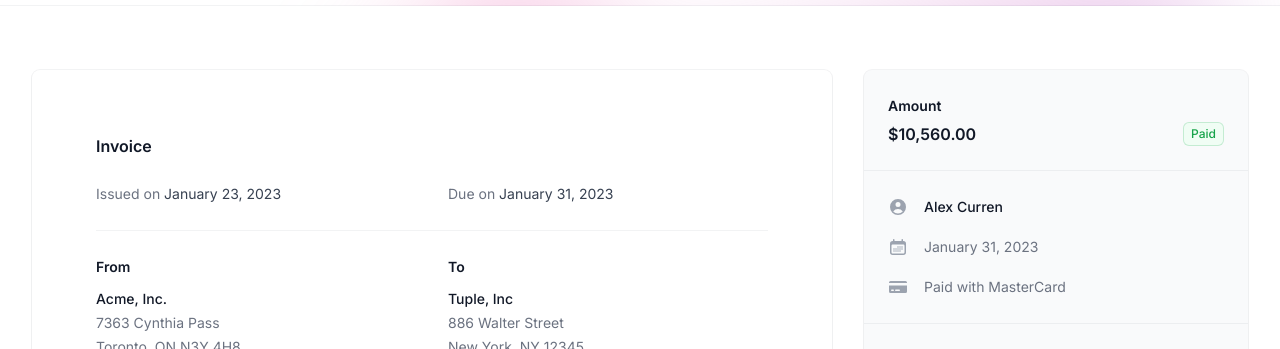
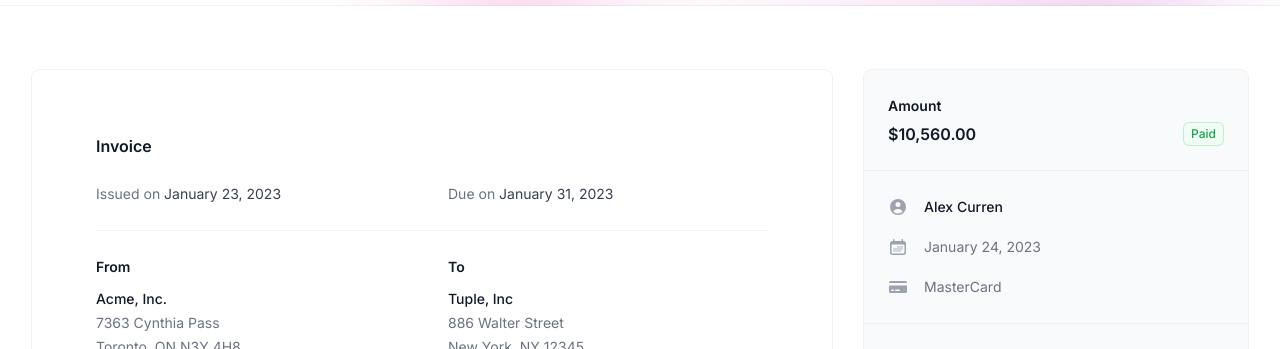
Before and after one commit to codeyam-ai/yammy, a Next.js app: page /invoice in a window 1280 px wide. Shown: the part 202-551 px from the top of the page. Built offline with nearby package versions, Linux system fonts and the light colour scheme.

Commit message:
update invoice summary

```diff
--- a/app/invoice/components/InvoiceSummary.tsx
+++ b/app/invoice/components/InvoiceSummary.tsx
@@ -3,56 +3,77 @@ import {
   CreditCardIcon,
   UserCircleIcon
 } from '@heroicons/react/20/solid';
+import { Invoice } from '../types';
 
 interface InvoiceSummaryProps {
-
+  invoice: Invoice;
 }
 
-const InvoiceSummary = ({ }: InvoiceSummaryProps) => {
+const InvoiceSummary = ({ invoice }: InvoiceSummaryProps) => {
   return (
     <div className="lg:col-start-3 lg:row-end-1">
       <h2 className="sr-only">Summary</h2>
       <div className="rounded-lg bg-gray-50 shadow-sm ring-1 ring-gray-900/5">
-        <dl className="flex flex-wrap">
+        <dl className={`flex flex-wrap ${invoice.payment ? '' : 'pb-6'}`}>
           <div className="flex-auto pl-6 pt-6">
             <dt className="text-sm font-semibold leading-6 text-gray-900">Amount</dt>
-            <dd className="mt-1 text-base font-semibold leading-6 text-gray-900">$10,560.00</dd>
+            <dd className={`mt-1 text-base font-semibold leading-6 ${invoice.payment ? 'text-gray-900' : 'text-red-600'}`}>{invoice.total}</dd>
           </div>
           <div className="flex-none self-end px-6 pt-4">
             <dt className="sr-only">Status</dt>
+            {
+              invoice.payment ? (
                 <dd className="rounded-md bg-green-50 px-2 py-1 text-xs font-medium text-green-600 ring-1 ring-inset ring-green-600/20">
                   Paid
                 </dd>
+              ) : (
+                <dd className="rounded-md bg-red-50 px-2 py-1 text-xs font-medium text-red-600 ring-1 ring-inset ring-red-600/20">
+                  Unpaid
+                </dd>
+              )
+            }
           </div>
+          {
+            invoice.payment && (
+
+
+              <div className='w-full'>
                 <div className="mt-6 flex w-full flex-none gap-x-4 border-t border-gray-900/5 px-6 pt-6">
                   <dt className="flex-none">
                     <span className="sr-only">Client</span>
                     <UserCircleIcon className="h-6 w-5 text-gray-400" aria-hidden="true" />
                   </dt>
-            <dd className="text-sm font-medium leading-6 text-gray-900">Alex Curren</dd>
+                  <dd className="text-sm font-medium leading-6 text-gray-900">{invoice.payment.madeBy}</dd>
                 </div>
                 <div className="mt-4 flex w-full flex-none gap-x-4 px-6">
                   <dt className="flex-none">
-              <span className="sr-only">Due date</span>
+                    <span className="sr-only">Paid On</span>
                     <CalendarDaysIcon className="h-6 w-5 text-gray-400" aria-hidden="true" />
                   </dt>
                   <dd className="text-sm leading-6 text-gray-500">
-              <time dateTime="2023-01-31">January 31, 2023</time>
+                    <time dateTime="2023-01-31">{invoice.payment.on}</time>
                   </dd>
                 </div>
                 <div className="mt-4 flex w-full flex-none gap-x-4 px-6">
                   <dt className="flex-none">
-              <span className="sr-only">Status</span>
+                    <span className="sr-only">Payment Method</span>
                     <CreditCardIcon className="h-6 w-5 text-gray-400" aria-hidden="true" />
                   </dt>
-            <dd className="text-sm leading-6 text-gray-500">Paid with MasterCard</dd>
+                  <dd className="text-sm leading-6 text-gray-500">{invoice.payment.method}</dd>
                 </div>
+              </div>
+            )
+          }
         </dl>
+        {
+          invoice.payment && (
             <div className="mt-6 border-t border-gray-900/5 px-6 py-6">
               <a href="#" className="text-sm font-semibold leading-6 text-gray-900">
                 Download receipt <span aria-hidden="true">&rarr;</span>
               </a>
             </div>
+          )
+        }
       </div>
     </div>
   );
--- a/app/invoice/page.tsx
+++ b/app/invoice/page.tsx
@@ -21,6 +21,11 @@ const invoice: Invoice = {
     companyName: 'Tuple, Inc',
     addressLine1: '886 Walter Street',
     addressLine2: 'New York, NY 12345',
+  },
+  payment: {
+    madeBy: 'Alex Curren',
+    on: 'January 24, 2023',
+    method: 'MasterCard',
   },
   items: [
     {
@@ -83,7 +88,7 @@ export default function InvoicePage() {
         <InvoiceHeader companyName='Tuple, Inc.' invoiceNumber='#00011' companyLogoSrc='https://tailwindui.com/img/logos/48x48/tuple.svg' />
         <div className="mx-auto max-w-7xl px-4 py-16 sm:px-6 lg:px-8">
           <div className="mx-auto grid max-w-2xl grid-cols-1 grid-rows-1 items-start gap-x-8 gap-y-8 lg:mx-0 lg:max-w-none lg:grid-cols-3">
-            <InvoiceSummary />
+            <InvoiceSummary invoice={invoice} />
             {/* Invoice */}
             <InvoiceDisplay invoice={invoice} />
             <div className="lg:col-start-3">
--- a/app/invoice/types.ts
+++ b/app/invoice/types.ts
@@ -21,6 +21,11 @@ export type Invoice = {
   dueOn: string;
   from: CompanyInfo;
   to: CompanyInfo
+  payment?: {
+    madeBy: string;
+    on: string;
+    method: string;
+  }
   items: InvoiceItem[];
 };
 
```
Lines whose indentation alone changed are shown as unchanged.
